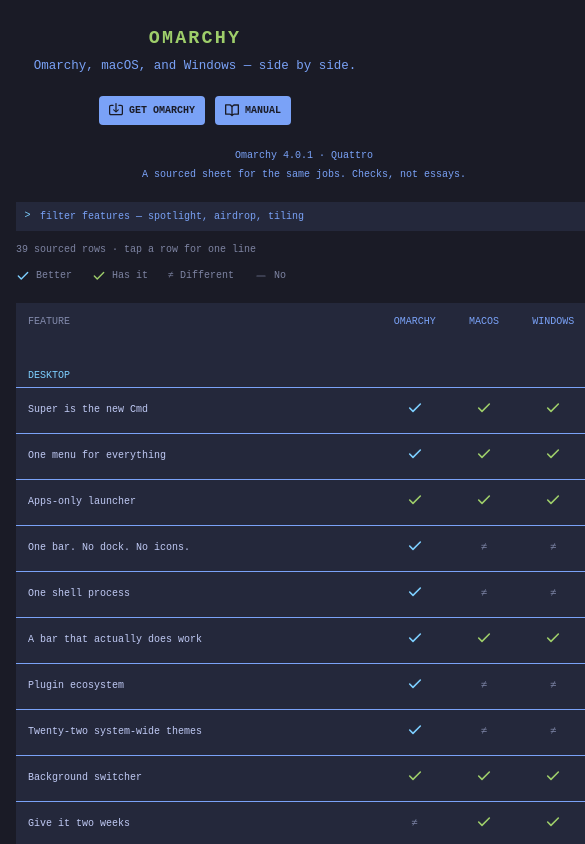
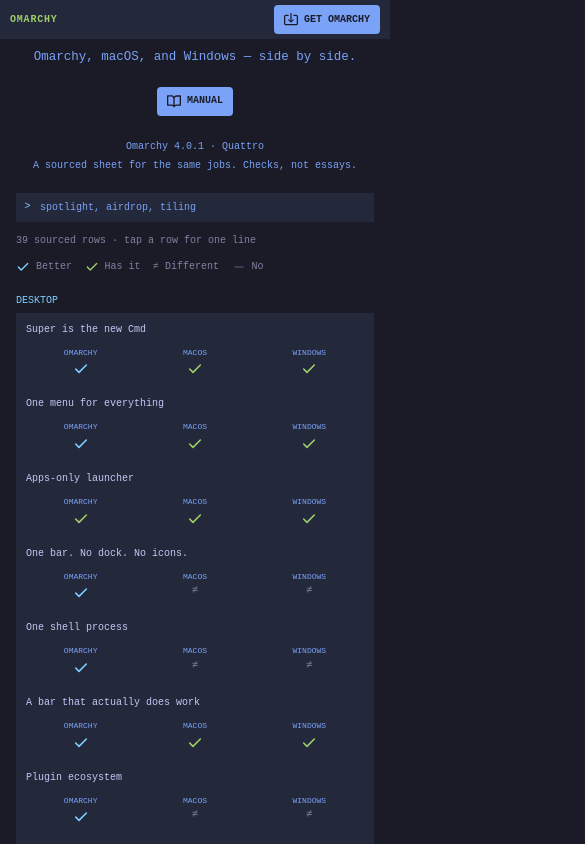
Before and after one commit to zachwilke/omarchycompare, a Next.js app: page / in a window 390 px wide. Shown: the top 844 px of the page, 585 px wide, since content can reach past the window. Built offline with nearby package versions, Linux system fonts and the light colour scheme.

Commit message:
Stack compare rows on small screens so all three OS cells stay visible
At 390px the sheet no longer clips to OA… or hides checkmarks. Mobile uses
labeled Omarchy / macOS / Windows cards; desktop keeps the three-column
sheet. Sticky Get Omarchy, search, and legend wrap. Claims unchanged.

```diff
--- a/app/globals.css
+++ b/app/globals.css
@@ -157,6 +157,41 @@
   }
 }
 
+html,
+body {
+  overflow-x: hidden;
+}
+
+.omarchy-sticky {
+  position: sticky;
+  top: 0;
+  z-index: 40;
+  display: flex;
+  flex-wrap: wrap;
+  align-items: center;
+  justify-content: space-between;
+  gap: var(--space-small) var(--space-medium);
+  background: var(--color-background-storm);
+  border-bottom: var(--border-width) solid var(--border-color);
+  padding: var(--space-small) var(--space-medium);
+  padding-top: max(var(--space-small), env(safe-area-inset-top));
+}
+
+.omarchy-wordmark {
+  color: var(--color-green);
+  font-family: var(--font-family);
+  font-weight: 700;
+  letter-spacing: 0.08em;
+  text-decoration: none;
+  text-transform: uppercase;
+}
+
+@media (hover: hover) {
+  .omarchy-wordmark:hover {
+    color: var(--color-turquoise);
+  }
+}
+
 /* Wordmark — modest one-liner, not the omarchy.org ASCII masthead. */
 .omarchy-pre {
   display: grid;
@@ -200,7 +235,9 @@
 .omarchy-header h1 {
   font-size: var(--font-size-medium);
   font-weight: 300;
+  overflow-wrap: anywhere;
   text-align: center;
+  text-wrap: balance;
 }
 
 .omarchy-nav {
@@ -295,12 +332,15 @@
   background: var(--color-background-storm);
   border: var(--border-width) solid var(--border-color);
   border-radius: 0;
+  box-sizing: border-box;
   caret-color: var(--color-terminal-cyan);
   color: var(--color-terminal-blue);
   font-family: inherit;
   font-size: 1em;
   font-weight: 300;
   height: 2.9em;
+  max-width: 100%;
+  min-width: 0;
   outline: none;
   padding-inline: 2.4em var(--space-medium);
   transition: border-color var(--transition);
@@ -377,11 +417,105 @@
   }
 }
 
+.compare-toolbar {
+  min-width: 0;
+}
+
+.compare-legend {
+  display: flex;
+  flex-wrap: wrap;
+  align-items: center;
+  gap: 0.5em 1.25em;
+}
+
+.compare-cards {
+  display: grid;
+  gap: var(--space-medium);
+}
+
+.compare-card-heading {
+  color: var(--color-terminal-cyan);
+  font-size: 1em;
+  font-weight: 300;
+  margin: var(--space-medium) 0 var(--space-small);
+  text-transform: uppercase;
+}
+
+.compare-card-group:first-child .compare-card-heading {
+  margin-top: 0;
+}
+
+.compare-card {
+  background: var(--color-background-storm);
+  border: var(--border-width) solid var(--border-color);
+  cursor: pointer;
+  outline: none;
+  padding: var(--space-medium);
+}
+
+.compare-card.is-open {
+  background: var(--color-background-night);
+}
+
+.compare-card__name {
+  color: var(--color-terminal-white);
+  font-size: 1em;
+  font-weight: 300;
+  overflow-wrap: anywhere;
+}
+
+.compare-card__detail {
+  color: var(--color-terminal-cyan);
+  margin-top: 0.5em;
+}
+
+.compare-card__cells {
+  display: grid;
+  grid-template-columns: repeat(3, minmax(0, 1fr));
+  gap: var(--space-small);
+  margin-top: var(--space-medium);
+}
+
+.compare-card__cell {
+  align-items: center;
+  display: flex;
+  flex-direction: column;
+  gap: 0.35em;
+  min-width: 0;
+  text-align: center;
+}
+
+.compare-card__label {
+  color: var(--color-terminal-blue);
+  font-size: var(--font-size-small);
+  overflow-wrap: anywhere;
+  text-transform: uppercase;
+}
+
 .compare-sheet {
   background: var(--color-background-storm);
   border: var(--border-width) solid var(--border-color);
   overflow-x: auto;
   overflow-y: visible;
+}
+
+@media (max-width: 47.99rem) {
+  .omarchy-pre,
+  .omarchy-button--masthead,
+  .compare-sheet {
+    display: none;
+  }
+
+  .omarchy-sticky .omarchy-button {
+    flex: 0 1 auto;
+    max-width: 100%;
+  }
+}
+
+@media (min-width: 48rem) {
+  .compare-cards {
+    display: none;
+  }
 }
 
 .compare-sticky-head {
--- a/components/compare.tsx
+++ b/components/compare.tsx
@@ -51,6 +51,10 @@
   );
 }
 
+function featureDetail(feature: Feature) {
+  return feature.binding ? `${feature.tease} ${feature.binding}.` : feature.tease;
+}
+
 export function Compare() {
   const [query, setQuery] = useState("");
   const [openId, setOpenId] = useState<string | null>(null);
@@ -63,10 +67,14 @@
     setOpenId(null);
   }
 
+  function toggle(id: string) {
+    setOpenId((current) => (current === id ? null : id));
+  }
+
   return (
     <section id="compare" className="mt-[var(--space-large)] px-4 sm:px-6">
-      <div className="mx-auto max-w-5xl">
-        <label className="relative block">
+      <div className="compare-toolbar mx-auto max-w-5xl">
+        <label className="relative block min-w-0">
           <span className="sr-only">Filter feature rows</span>
           <span
             aria-hidden
@@ -83,7 +91,7 @@
             value={query}
             onChange={(event) => onSearch(event.currentTarget.value)}
             onInput={(event) => onSearch(event.currentTarget.value)}
-            placeholder="filter features — spotlight, airdrop, tiling"
+            placeholder="spotlight, airdrop, tiling"
             className="omarchy-search"
           />
         </label>
@@ -94,7 +102,7 @@
             : `${visible.length} sourced rows · tap a row for one line`}
         </p>
 
-        <p className="mt-3 flex flex-wrap items-center gap-x-5 gap-y-1 text-terminal-white/60">
+        <p className="compare-legend mt-3 text-terminal-white/60">
           <span className="inline-flex items-center gap-1.5">
             <Check className="size-3.5 stroke-[2.4] text-terminal-cyan" aria-hidden />
             Better
@@ -112,6 +120,28 @@
             No
           </span>
         </p>
+
+        {groups.length === 0 ? (
+          <p className="mt-8 text-center text-terminal-white/60">
+            No rows match. Try spotlight, airdrop, or tiling.
+          </p>
+        ) : (
+          <>
+            <div className="compare-cards mt-5">
+              {groups.map((group) => (
+                <section key={group.category} className="compare-card-group">
+                  <h2 className="compare-card-heading">{group.category}</h2>
+                  {group.rows.map((feature) => (
+                    <FeatureCard
+                      key={feature.id}
+                      feature={feature}
+                      open={openId === feature.id}
+                      onToggle={() => toggle(feature.id)}
+                    />
+                  ))}
+                </section>
+              ))}
+            </div>
 
             <div className="compare-sheet mt-5">
               <table className="w-full min-w-[36rem] border-collapse">
@@ -134,19 +164,7 @@
                     ))}
                   </tr>
                 </thead>
-            {groups.length === 0 ? (
-              <tbody>
-                <tr>
-                  <td
-                    colSpan={4}
-                    className="px-3 py-14 text-center text-terminal-white/60"
-                  >
-                    No rows match. Try spotlight, airdrop, or tiling.
-                  </td>
-                </tr>
-              </tbody>
-            ) : (
-              groups.map((group) => (
+                {groups.map((group) => (
                   <tbody key={group.category} className="align-middle">
                     <tr>
                       <th
@@ -162,20 +180,56 @@
                         key={feature.id}
                         feature={feature}
                         open={openId === feature.id}
-                      onToggle={() =>
-                        setOpenId((current) =>
-                          current === feature.id ? null : feature.id,
-                        )
-                      }
+                        onToggle={() => toggle(feature.id)}
                       />
                     ))}
                   </tbody>
-              ))
-            )}
+                ))}
               </table>
             </div>
+          </>
+        )}
       </div>
     </section>
+  );
+}
+
+function FeatureCard({
+  feature,
+  open,
+  onToggle,
+}: {
+  feature: Feature;
+  open: boolean;
+  onToggle: () => void;
+}) {
+  function onKeyDown(event: KeyboardEvent<HTMLElement>) {
+    if (event.key === "Enter" || event.key === " ") {
+      event.preventDefault();
+      onToggle();
+    }
+  }
+
+  return (
+    <article
+      role="button"
+      tabIndex={0}
+      aria-expanded={open}
+      onClick={onToggle}
+      onKeyDown={onKeyDown}
+      className={cn("compare-card", open && "is-open")}
+    >
+      <h3 className="compare-card__name">{feature.name}</h3>
+      {open && <p className="compare-card__detail">{featureDetail(feature)}</p>}
+      <div className="compare-card__cells">
+        {COLUMNS.map((column) => (
+          <div key={column.id} className="compare-card__cell">
+            <span className="compare-card__label">{column.label}</span>
+            <Mark verdict={feature.columns[column.id].verdict} />
+          </div>
+        ))}
+      </div>
+    </article>
   );
 }
 
@@ -188,10 +242,6 @@
   open: boolean;
   onToggle: () => void;
 }) {
-  const detail = feature.binding
-    ? `${feature.tease} ${feature.binding}.`
-    : feature.tease;
-
   function onKeyDown(event: KeyboardEvent<HTMLTableRowElement>) {
     if (event.key === "Enter" || event.key === " ") {
       event.preventDefault();
@@ -222,7 +272,7 @@
         <span className="block text-terminal-white">{feature.name}</span>
         {open && (
           <span className="mt-1.5 block font-normal text-terminal-cyan">
-            {detail}
+            {featureDetail(feature)}
           </span>
         )}
       </th>
--- a/components/site-header.tsx
+++ b/components/site-header.tsx
@@ -29,6 +29,22 @@
 export function SiteHeader() {
   return (
     <>
+      <div className="omarchy-sticky">
+        <a href={OMARCHY_URL} target="_blank" rel="noreferrer" className="omarchy-wordmark">
+          OMARCHY
+        </a>
+        <a
+          href={OMARCHY_URL}
+          target="_blank"
+          rel="noreferrer"
+          className="omarchy-button"
+          aria-label="Get Omarchy"
+        >
+          <IsoIcon />
+          <span>Get Omarchy</span>
+        </a>
+      </div>
+
       <div className="omarchy-pre">
         <a href={OMARCHY_URL} target="_blank" rel="noreferrer">
           <pre>OMARCHY</pre>
@@ -44,7 +60,7 @@
           href={OMARCHY_URL}
           target="_blank"
           rel="noreferrer"
-          className="omarchy-button"
+          className="omarchy-button omarchy-button--masthead"
           aria-label="Get Omarchy"
         >
           <IsoIcon />
```
Lines whose indentation alone changed are shown as unchanged.
